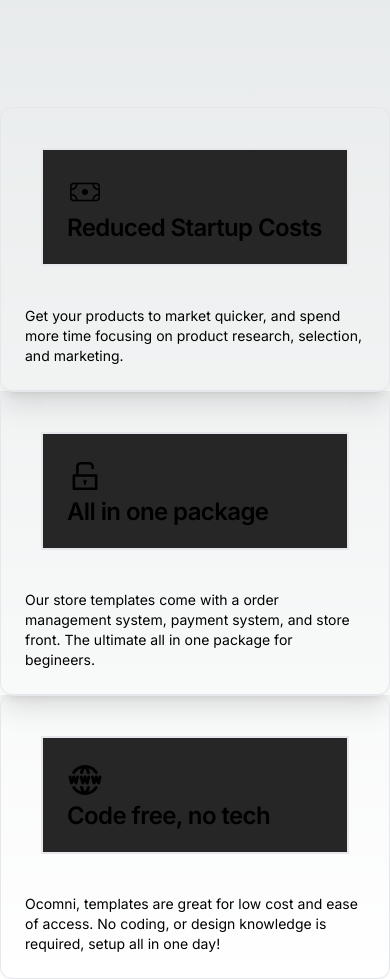
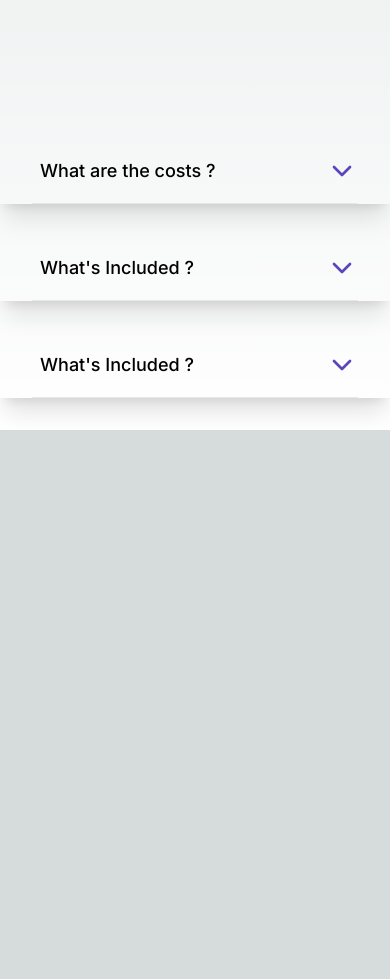
Before and after one commit to akibiaons/ocomni-landing, a Next.js app: page / in a window 390 px wide. Shown: the part 800-1779 px from the top of the page. After the commit the page ends 1230 px from the top, so only its background shows below. Built offline with nearby package versions, Linux system fonts and the light colour scheme.

Commit message:
Added repsonsive mobile accordian and brand styling

```diff
--- a/app/page.tsx
+++ b/app/page.tsx
@@ -55,10 +55,6 @@ export default function Home() {
       <div className="hidden lg:block">
         <div className="lg:grid lg:max-w-[100%] lg:grid-cols-9 lg:gap-20 lg:pt-40 lg:pb-20 md:p-8 pt-10">
           <div className="lg:col-start-1 lg:col-end-4 md:pb-10 md:text-left text-left shadow-xl">
-            <Accordion type="single" collapsible>
-              <AccordionItem value="item-1">
-                <AccordionTrigger>What are the costs?</AccordionTrigger>
-                <AccordionContent>
             <Card className="rounded-xl">
               <CardHeader className="border-2 m-10 bg-neutral-800">
                 <CiMoneyBill className="lg:text-2xl lg:mr-3 text-4xl" />
@@ -71,9 +67,6 @@ export default function Home() {
                 </CardDescription>
               </CardContent>
             </Card>
-                </AccordionContent>
-              </AccordionItem>
-            </Accordion>
           </div>
           {/*Cards section*/}
           <div className="lg:col-start-4 lg:col-end-7 md:pb-10 md:text-left text-left shadow-xl">
@@ -84,9 +77,9 @@ export default function Home() {
               </CardHeader>
               <CardContent>
                 <CardDescription className="md:text-xl">
-                  Our store templates come with a order management system,
-                  payment system, and store front. The ultimate all in one
-                  package for begineers.
+                  Included is order management, payment systems, and store
+                  front. The ultimate all in one package for ecommerce
+                  entrepenuers.
                 </CardDescription>
               </CardContent>
             </Card>
@@ -141,6 +134,12 @@ export default function Home() {
       <div className="block lg:hidden">
         <div className="lg:grid lg:max-w-[100%] lg:grid-cols-9 lg:gap-20 lg:pt-40 lg:pb-20 md:p-8 pt-10">
           <div className="lg:col-start-1 lg:col-end-4 md:pb-10 md:text-left text-left shadow-xl">
+            <Accordion type="single" collapsible>
+              <AccordionItem value="item-1">
+                <AccordionTrigger className="text-lg">
+                  What are the costs ?
+                </AccordionTrigger>
+                <AccordionContent>
                   <Card className="rounded-xl">
                     <CardHeader className="border-2 m-10 bg-neutral-800">
                       <CiMoneyBill className="lg:text-2xl lg:mr-3 text-4xl" />
@@ -153,37 +152,58 @@ export default function Home() {
                       </CardDescription>
                     </CardContent>
                   </Card>
+                </AccordionContent>
+              </AccordionItem>
+            </Accordion>
           </div>
           {/*Cards section*/}
           <div className="lg:col-start-4 lg:col-end-7 md:pb-10 md:text-left text-left shadow-xl">
+            <Accordion type="single" collapsible>
+              <AccordionItem value="item-1">
+                <AccordionTrigger className="text-lg">
+                  What's Included ?
+                </AccordionTrigger>
+                <AccordionContent>
                   <Card className="rounded-xl">
                     <CardHeader className="border-2 m-10 bg-neutral-800">
-                <AiOutlineUnlock className="lg:text-3xl lg:mr-3 text-4xl" />
+                      <CiMoneyBill className="lg:text-2xl lg:mr-3 text-4xl" />
                       <CardTitle>All in one package</CardTitle>
                     </CardHeader>
                     <CardContent>
                       <CardDescription className="md:text-xl">
                         Our store templates come with a order management system,
                         payment system, and store front. The ultimate all in one
-                  package for begineers.
+                        package for ecommerce entrepenuers.
                       </CardDescription>
                     </CardContent>
                   </Card>
+                </AccordionContent>
+              </AccordionItem>
+            </Accordion>
           </div>
           <div className="lg:col-start-7 lg:col-end-10 md:pb-10 md:text-left text-left shadow-xl">
+            <Accordion type="single" collapsible>
+              <AccordionItem value="item-1">
+                <AccordionTrigger className="text-lg">
+                  What's Included ?
+                </AccordionTrigger>
+                <AccordionContent>
                   <Card className="rounded-xl">
                     <CardHeader className="border-2 m-10 bg-neutral-800">
-                <TbWorldWww className="lg:text-3xl lg:mr-3 text-4xl" />
+                      <CiMoneyBill className="lg:text-2xl lg:mr-3 text-4xl" />
                       <CardTitle>Code free, no tech</CardTitle>
                     </CardHeader>
                     <CardContent>
                       <CardDescription className="md:text-xl">
-                  Ocomni, templates are great for low cost and ease of access.
-                  No coding, or design knowledge is required, setup all in one
-                  day!
+                        Ocomni, templates are great for low cost and ease of
+                        access. No coding, or design knowledge is required,
+                        setup all in one day!
                       </CardDescription>
                     </CardContent>
                   </Card>
+                </AccordionContent>
+              </AccordionItem>
+            </Accordion>
           </div>
         </div>
       </div>
--- a/components/ui/accordion.tsx
+++ b/components/ui/accordion.tsx
@@ -1,12 +1,12 @@
-"use client"
+"use client";
 
-import * as React from "react"
-import * as AccordionPrimitive from "@radix-ui/react-accordion"
-import { ChevronDown } from "lucide-react"
+import * as React from "react";
+import * as AccordionPrimitive from "@radix-ui/react-accordion";
+import { ChevronDown } from "lucide-react";
 
-import { cn } from "@/lib/utils"
+import { cn } from "@/lib/utils";
 
-const Accordion = AccordionPrimitive.Root
+const Accordion = AccordionPrimitive.Root;
 
 const AccordionItem = React.forwardRef<
   React.ElementRef<typeof AccordionPrimitive.Item>,
@@ -14,11 +14,11 @@ const AccordionItem = React.forwardRef<
 >(({ className, ...props }, ref) => (
   <AccordionPrimitive.Item
     ref={ref}
-    className={cn("border-b", className)}
+    className={cn("border-b m-8", className)}
     {...props}
   />
-))
-AccordionItem.displayName = "AccordionItem"
+));
+AccordionItem.displayName = "AccordionItem";
 
 const AccordionTrigger = React.forwardRef<
   React.ElementRef<typeof AccordionPrimitive.Trigger>,
@@ -28,17 +28,17 @@ const AccordionTrigger = React.forwardRef<
     <AccordionPrimitive.Trigger
       ref={ref}
       className={cn(
-        "flex flex-1 items-center justify-between py-4 font-medium transition-all hover:underline [&[data-state=open]>svg]:rotate-180",
+        "flex flex-1 items-center justify-between py-4 ml-2 font-medium transition-all hover:underline [&[data-state=open]>svg]:rotate-180",
         className
       )}
       {...props}
     >
       {children}
-      <ChevronDown className="h-4 w-4 shrink-0 transition-transform duration-200" />
+      <ChevronDown className="h-8 w-8 shrink-0 transition-transform duration-200 text-[#5B45BB]" />
     </AccordionPrimitive.Trigger>
   </AccordionPrimitive.Header>
-))
-AccordionTrigger.displayName = AccordionPrimitive.Trigger.displayName
+));
+AccordionTrigger.displayName = AccordionPrimitive.Trigger.displayName;
 
 const AccordionContent = React.forwardRef<
   React.ElementRef<typeof AccordionPrimitive.Content>,
@@ -54,7 +54,7 @@ const AccordionContent = React.forwardRef<
   >
     <div className="pb-4 pt-0">{children}</div>
   </AccordionPrimitive.Content>
-))
-AccordionContent.displayName = AccordionPrimitive.Content.displayName
+));
+AccordionContent.displayName = AccordionPrimitive.Content.displayName;
 
-export { Accordion, AccordionItem, AccordionTrigger, AccordionContent }
+export { Accordion, AccordionItem, AccordionTrigger, AccordionContent };
```
Lines whose indentation alone changed are shown as unchanged.
